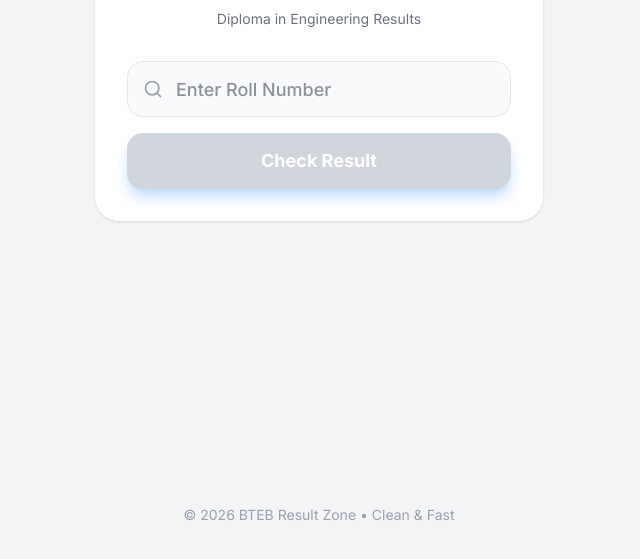
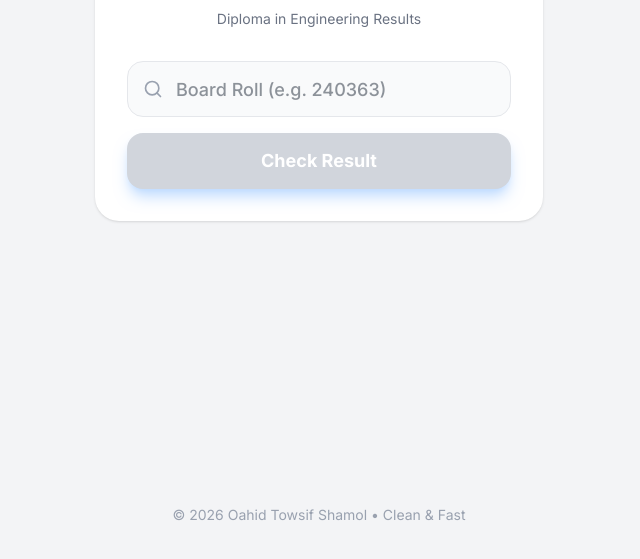
Before and after one commit to ots249/Bteb-result-v1, a React (Vite) app: page / in a window 1280 px wide. Shown: the part 211-770 px from the top of the page, without its empty margins (321-961 px from the left). Built offline with nearby package versions, Linux system fonts and the light colour scheme.

Commit message:
feat: Improve roll number input and validation
- Restrict roll number input to digits only.
- Enforce a maximum length of 6 characters for the roll number.
- Update button disabled state to require exactly 6 digits.
- Update placeholder text for clarity.
- Update footer copyright owner.

```diff
--- a/src/App.tsx
+++ b/src/App.tsx
@@ -78,16 +78,17 @@ export default function App() {
             <div className="relative">
               <input
                 type="text"
-                placeholder="Enter Roll Number"
+                placeholder="Board Roll (e.g. 240363)"
                 value={roll}
-                onChange={(e) => setRoll(e.target.value)}
+                maxLength={6}
+                onChange={(e) => setRoll(e.target.value.replace(/\D/g, ''))}
                 className="w-full h-14 bg-gray-50 border border-gray-200 rounded-2xl px-5 pl-12 focus:outline-none focus:ring-2 focus:ring-blue-500/20 focus:border-blue-500 transition-all text-lg font-medium"
               />
               <Search className="absolute left-4 top-1/2 -translate-y-1/2 text-gray-400 w-5 h-5" />
             </div>
             <button
               type="submit"
-              disabled={loading || !roll}
+              disabled={loading || roll.length !== 6}
               className="w-full h-14 bg-[#1e40af] hover:bg-[#1d4ed8] disabled:bg-gray-300 disabled:cursor-not-allowed text-white rounded-2xl font-bold text-lg transition-all shadow-lg shadow-blue-200 flex items-center justify-center gap-2"
             >
               {loading ? <Loader2 className="w-6 h-6 animate-spin" /> : 'Check Result'}
@@ -171,7 +172,7 @@ export default function App() {
       </AnimatePresence>
 
       <footer className="mt-auto py-8 text-gray-400 text-sm">
-        &copy; {new Date().getFullYear()} BTEB Result Zone • Clean & Fast
+        &copy; {new Date().getFullYear()} Oahid Towsif Shamol • Clean & Fast
       </footer>
     </div>
   );
```
